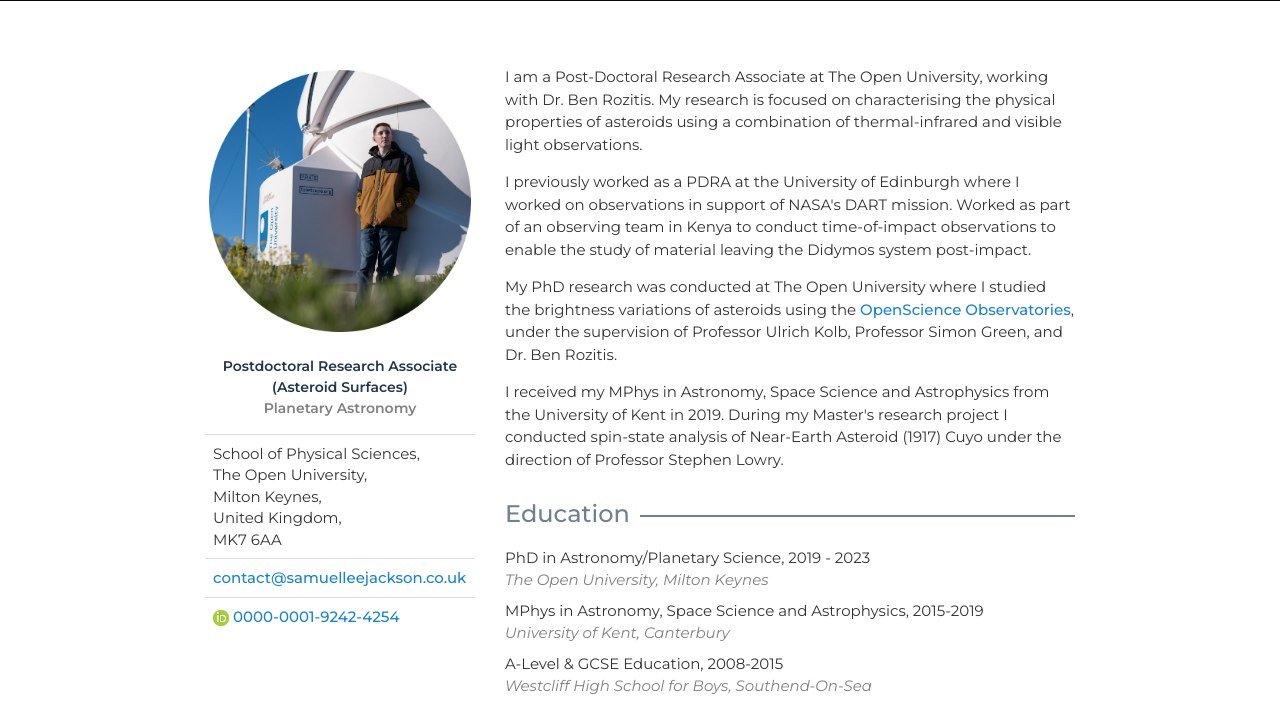
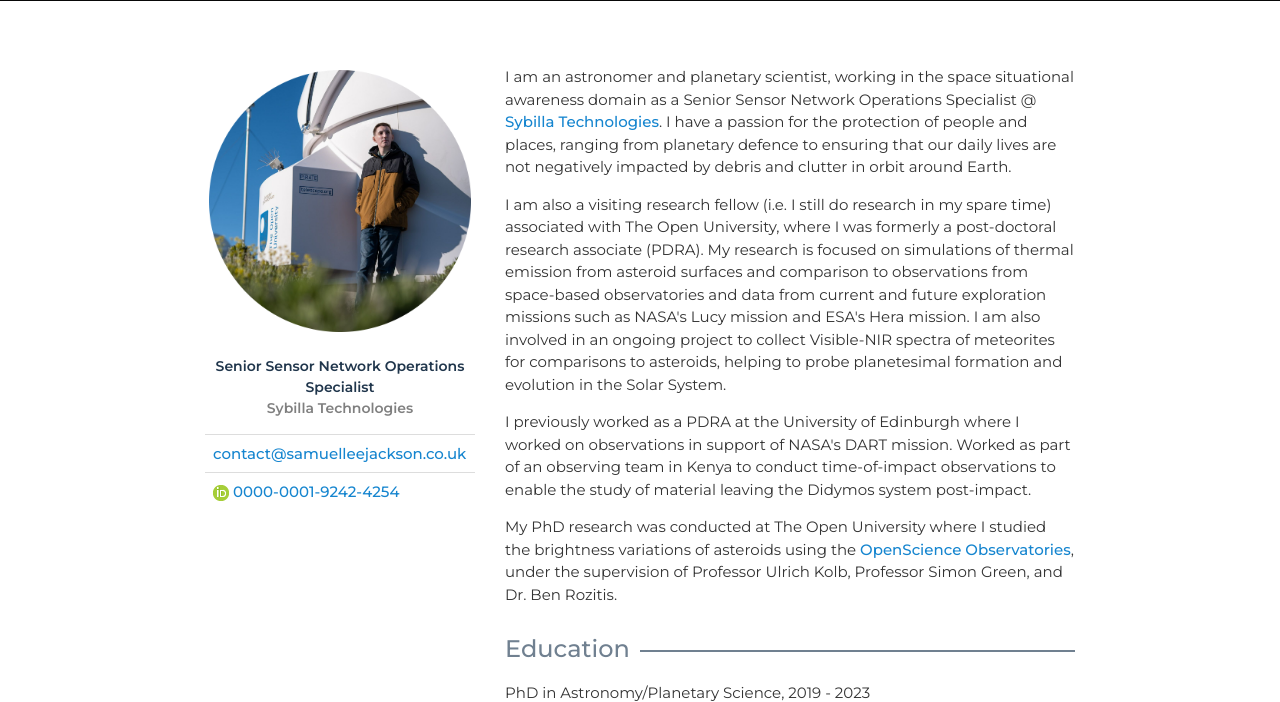
Before and after one commit to SamuelLeeJackson/samuelleejackson.github.io, a plain HTML site: page index.html in a window 1280 px wide. Shown: the part 106-808 px from the top of the page. Drawn offline with nearby package versions, Linux system fonts and the light colour scheme; some icons are missing.

Commit message:
new employment

```diff
--- a/index.html
+++ b/index.html
@@ -55,18 +55,11 @@
 <div class="container" id="main-container">
 <div class="row">
 <div class="col-sm-4"><img alt="Image of Samuel Jackson" class="center-block img img-responsive img-thumbnail" src="img/avatar.png" style="border: 0px;" />
-<p id="title">Postdoctoral Research Associate (Asteroid Surfaces)<br />
-<span id="program">Planetary Astronomy</span></p>
+<p id="title">Senior Sensor Network Operations Specialist<br />
+<span id="program">Sybilla Technologies</span></p>
 
 <table class="table" id="contact-table">
 	<tbody>
-		<tr>
-			<td>School of Physical Sciences,<br />
-			The Open University,<br />
-			Milton Keynes,<br />
-			United Kingdom,<br />
-			MK7 6AA</td>
-		</tr>
 		<tr>
 			<td><a href="mailto:contact@samuelleejackson.co.uk">contact@samuelleejackson.co.uk</a></td>
 		</tr>
@@ -78,16 +71,17 @@
 </div>
 
 <div class="col-sm-8">
-<p>I am a Post-Doctoral Research Associate at The Open University, working with Dr. Ben Rozitis. My research is focused on characterising the physical properties of asteroids using a combination of thermal-infrared and visible light observations.</p>
+
+<p>I am an astronomer and planetary scientist, working in the space situational awareness domain as a Senior Sensor Network Operations Specialist @ <a href="https://sybillatechnologies.com">Sybilla Technologies</a>. I have a passion for the protection of people and places, ranging from planetary defence to ensuring that our daily lives are not negatively impacted by debris and clutter in orbit around Earth.</p>
+
+<p>I am also a visiting research fellow (i.e. I still do research in my spare time) associated with The Open University, where I was formerly a post-doctoral research associate (PDRA). My research is focused on simulations of thermal emission from asteroid surfaces and comparison to observations from space-based observatories and data from current and future exploration missions such as NASA's Lucy mission and ESA's Hera mission. I am also involved in an ongoing project to collect Visible-NIR spectra of meteorites for comparisons to asteroids, helping to probe planetesimal formation and evolution in the Solar System.</p>
 
 <p>I previously worked as a PDRA at the University of Edinburgh where I worked on observations in support of NASA's DART mission. Worked as part of an observing team in Kenya to conduct time-of-impact observations to enable the study of material leaving the Didymos system post-impact.</p>
 
 <p>My PhD research was conducted at The Open University where I studied the brightness variations of asteroids using the <a href="http://telescope.org" target="_blank">OpenScience Observatories</a>, under the supervision of Professor Ulrich Kolb, Professor Simon Green, and Dr. Ben Rozitis.</p>
 
+<div id="read-more">
 <p>I received my MPhys in Astronomy, Space Science and Astrophysics from the University of Kent in 2019. During my Master&#39;s research project I conducted spin-state analysis of Near-Earth Asteroid (1917) Cuyo under the direction of Professor Stephen Lowry.</p>
-
-<div id="read-more">
-<p class="push-down-2">Lorem ipsum dolor sit amet, consectetur adipisicing elit. Mollitia dolore doloremque, tenetur temporibus fugit maiores, labore porro nobis laborum animi consectetur omnis cum iure obcaecati voluptatem, eius sunt totam dolorum voluptatibus nostrum doloribus! Ipsa, a, aspernatur tenetur hic eum expedita.</p>
 
 <p>Lorem ipsum dolor sit amet, consectetur adipisicing elit. Mollitia dolore doloremque, tenetur temporibus fugit maiores, labore porro nobis laborum animi consectetur omnis cum iure obcaecati voluptatem, eius sunt totam dolorum voluptatibus nostrum doloribus! Ipsa, a, aspernatur tenetur hic eum expedita.</p>
 </div>
```
